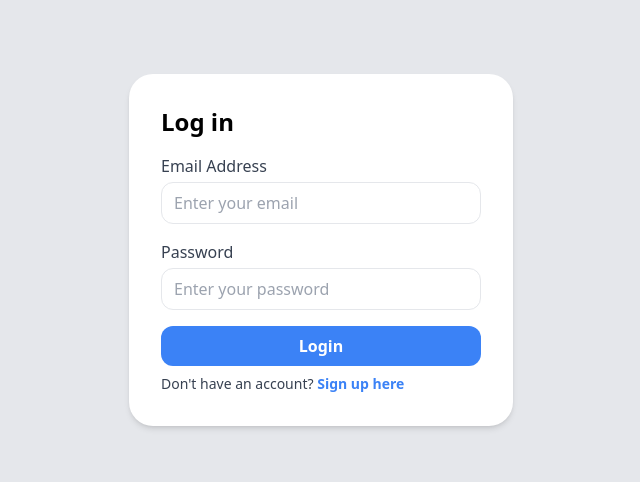
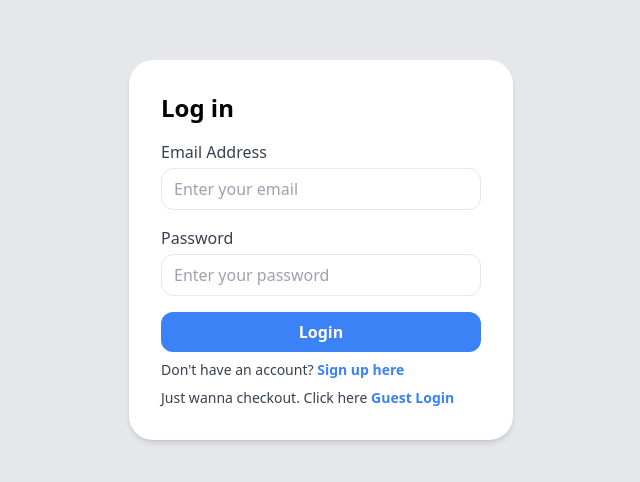
Before and after one commit to CodingClubPMEC/Open-Source-Club-Project, a React (Vite) app in the folder client/: page /login in a window 1280 px wide. Shown: the part 150-632 px from the top of the page, without its empty margins (319-959 px from the left). Built offline with nearby package versions, Linux system fonts and the light colour scheme.

Commit message:
guest login link

```diff
--- a/client/src/pages/Login.jsx
+++ b/client/src/pages/Login.jsx
@@ -24,6 +24,7 @@ export default function Login() {
           <button type='submit' className={styles.button}>Login</button>
         </form>
         <p className='text-gray-700 text-sm mt-2'>Don't have an account? <Link to='/signup' className='text-blue-500 font-semibold'>Sign up here</Link></p>
+        <p className='text-gray-700 text-sm mt-2'>Just wanna checkout. Click here <Link to='/signup' className='text-blue-500 font-semibold'>Guest Login</Link></p>
       </div>
     </div>
   );
```
